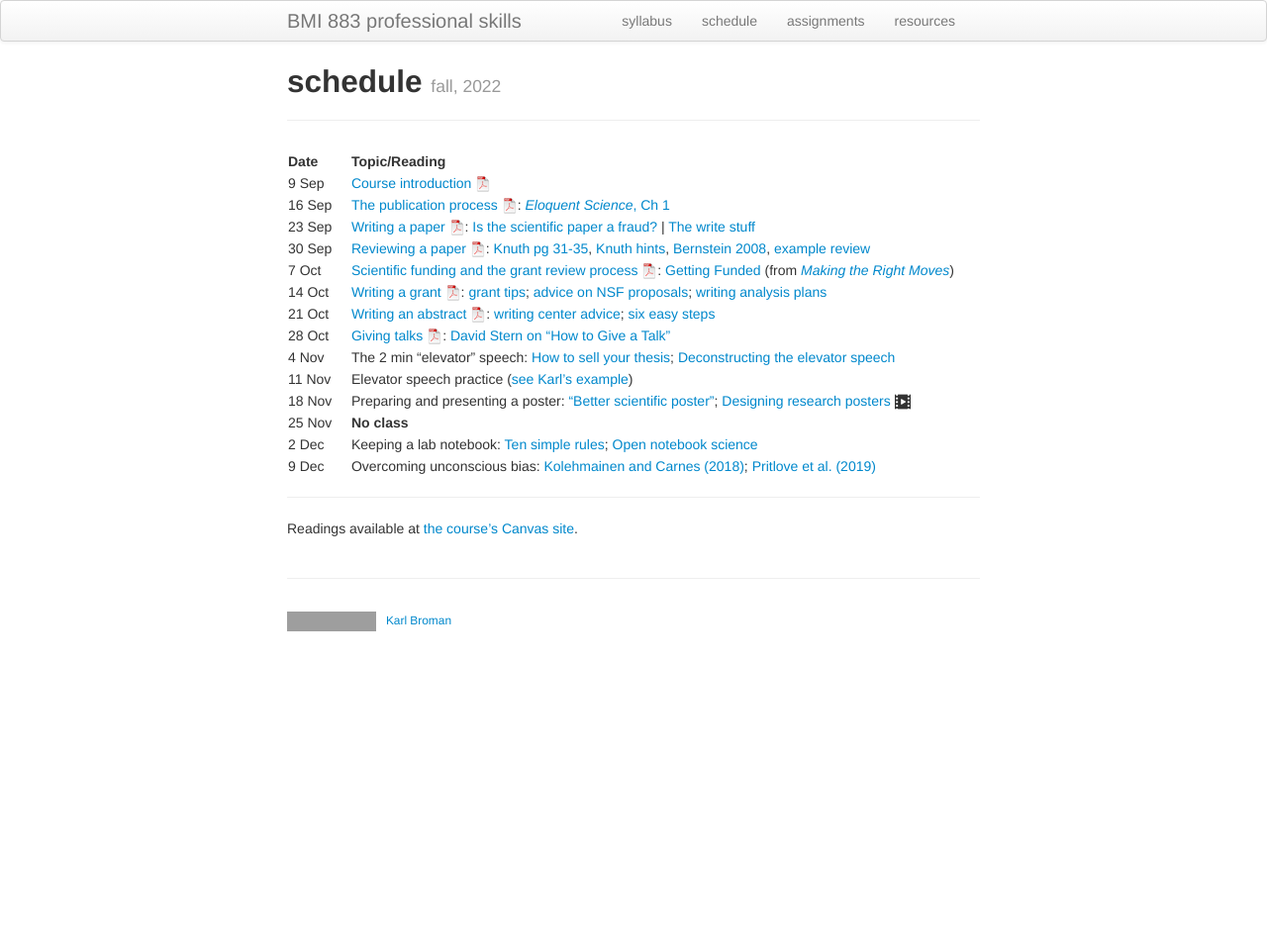
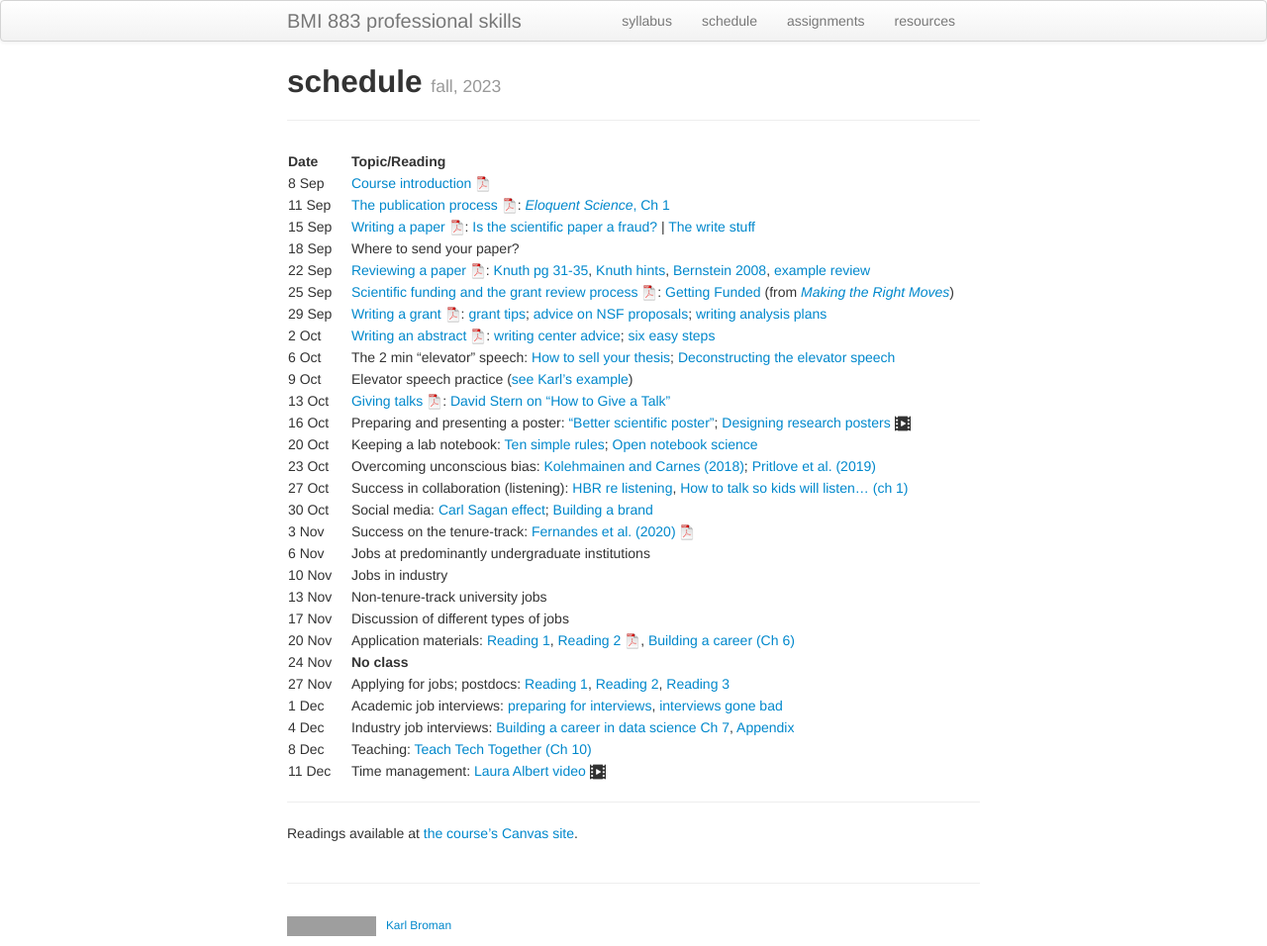
Before and after one commit to kbroman/BMI883, a Jekyll site: the page built from schedule.md, in a window 1280 px wide. Shown: the whole page at 99% size. Built offline with Jekyll 4.4.1, drawn with Linux system fonts in a browser that asks for light colours; before the commit the page ends 900 px from its top, so only the background shows below that; grey boxes are pictures that could not be loaded.

Commit message:
Update schedule (expand due to merging of 883 and 884)

```diff
--- a/schedule.md
+++ b/schedule.md
@@ -1,26 +1,41 @@
 ---
 layout: page
 title: schedule
-tagline: fall, 2022
+tagline: fall, 2023
 description: Schedule and readings for BMI 883, Biomedical data science professional skills
 ---
 
 | Date    | &nbsp;&nbsp;&nbsp;&nbsp;   | Topic/Reading  |
 | :------ | -- | :----- |
-| 9 Sep   |    | [Course introduction ![pdf logo](icons/pdf-icon.png)](slides/00_intro_slides.pdf) |
-| 16 Sep  |    | [The publication process ![slides pdf](icons/pdf-icon.png)](slides/01_publications.pdf): [_Eloquent Science_, Ch 1](https://ebookcentral.proquest.com/lib/wisc/reader.action?docID=1115549) |
-| 23 Sep  |    | [Writing a paper ![slides pdf](icons/pdf-icon.png)](slides/02_writing.pdf): [Is the scientific paper a fraud?](http://www.weizmann.ac.il/mcb/UriAlon/sites/mcb.UriAlon/files/uploads/medawar.pdf) \| [The write stuff](https://media.nature.com/original/magazine-assets/d41586-018-02404-4/d41586-018-02404-4.pdf) |
-| 30 Sep  |    | [Reviewing a paper ![slides pdf](icons/pdf-icon.png)](slides/03_reviewing.pdf): [Knuth pg 31-35](https://jmlr.csail.mit.edu/reviewing-papers/knuth_mathematical_writing.pdf), [Knuth hints](http://www.ifs.tuwien.ac.at/~silvia/research-tips/Knuth.pdf), [Bernstein 2008](https://www.markbernstein.org/elements/Reviewing.pdf), [example review](https://haldanessieve.org/2014/05/02/the-landscape-of-human-str-variation/#comment-41279) |
-| 7 Oct   |    | [Scientific funding and the grant review process ![slides pdf](icons/pdf-icon.png)](slides/04_grants.pdf): [Getting Funded](https://www.hhmi.org/sites/default/files/Educational%20Materials/Lab%20Management/Making%20the%20Right%20Moves/moves2_ch9.pdf#page=3) (from [_Making the Right Moves_](https://www.hhmi.org/science-education/programs/making-right-moves))|
-| 14 Oct   |    | [Writing a grant ![slides pdf](icons/pdf-icon.png)](slides/05_grantwriting.pdf): [grant tips](http://pages.cs.wisc.edu/~markhill/grant-tips.html); [advice on NSF proposals](https://www.cs.cmu.edu/~sfinger/advice/advice.html); [writing analysis plans](https://magazine.amstat.org/blog/2013/04/01/writingtipsfunding2013/) |
-| 21 Oct  |    | [Writing an abstract ![slides pdf](icons/pdf-icon.png)](slides/06_abstracts.pdf): [writing center advice](https://writing.wisc.edu/handbook/assignments/writing-an-abstract-for-your-research-paper/); [six easy steps](http://www.easterbrook.ca/steve/2010/01/how-to-write-a-scientific-abstract-in-six-easy-steps/) |
-| 28 Oct  |    | [Giving talks ![slides pdf](icons/pdf-icon.png)](slides/07_talks.pdf): [David Stern on "How to Give a Talk"](http://www.howtogiveatalk.com) |
-| 4 Nov  |    | The 2 min "elevator" speech: [How to sell your thesis](https://thesiswhisperer.com/2010/07/01/how-to-sell-your-thesis-in-3-minutes-or-less/); [Deconstructing the elevator speech](https://uclalibrary.github.io/research-tips/deconstructing-the-elevator-speech/) |
-| 11 Nov  |    | Elevator speech practice ([see Karl's example](elevator_speech_example.html))
-| 18 Nov  |    | Preparing and presenting a poster: ["Better scientific poster"](https://www.insidehighered.com/news/2019/06/24/theres-movement-better-scientific-posters-are-they-really-better); [Designing research posters ![video icon](icons/video-icon.png)](https://www.youtube.com/watch?v=XDJeSj7u488) |
-| 25 Nov  |    | **No class** |
-| 2 Dec  |    | Keeping a lab notebook: [Ten simple rules](https://doi.org/10.1371/journal.pcbi.1004385); [Open notebook science](https://crastina.se/open-notebook-science-the-carl-boettiger-interview-2/)  |
-| 9 Dec   |    | Overcoming unconscious bias: [Kolehmainen and Carnes (2018)](https://doi.org/10.1161/CIRCULATIONAHA.117.031295); [Pritlove et al. (2019)](https://doi.org/10.1016/S0140-6736(18)32267-0) |
+| 8 Sep   |    | [Course introduction ![pdf logo](icons/pdf-icon.png)](slides/00_intro_slides.pdf) |
+| 11 Sep  |    | [The publication process ![slides pdf](icons/pdf-icon.png)](slides/01_publications.pdf): [_Eloquent Science_, Ch 1](https://ebookcentral.proquest.com/lib/wisc/reader.action?docID=1115549) |
+| 15 Sep  |    | [Writing a paper ![slides pdf](icons/pdf-icon.png)](slides/02_writing.pdf): [Is the scientific paper a fraud?](http://www.weizmann.ac.il/mcb/UriAlon/sites/mcb.UriAlon/files/uploads/medawar.pdf) \| [The write stuff](https://media.nature.com/original/magazine-assets/d41586-018-02404-4/d41586-018-02404-4.pdf) |
+| 18 Sep  |    | Where to send your paper?
+| 22 Sep  |    | [Reviewing a paper ![slides pdf](icons/pdf-icon.png)](slides/03_reviewing.pdf): [Knuth pg 31-35](https://jmlr.csail.mit.edu/reviewing-papers/knuth_mathematical_writing.pdf), [Knuth hints](http://www.ifs.tuwien.ac.at/~silvia/research-tips/Knuth.pdf), [Bernstein 2008](https://www.markbernstein.org/elements/Reviewing.pdf), [example review](https://haldanessieve.org/2014/05/02/the-landscape-of-human-str-variation/#comment-41279) |
+| 25 Sep   |    | [Scientific funding and the grant review process ![slides pdf](icons/pdf-icon.png)](slides/04_grants.pdf): [Getting Funded](https://www.hhmi.org/sites/default/files/Educational%20Materials/Lab%20Management/Making%20the%20Right%20Moves/moves2_ch9.pdf#page=3) (from [_Making the Right Moves_](https://www.hhmi.org/science-education/programs/making-right-moves))|
+| 29 Sep   |    | [Writing a grant ![slides pdf](icons/pdf-icon.png)](slides/05_grantwriting.pdf): [grant tips](http://pages.cs.wisc.edu/~markhill/grant-tips.html); [advice on NSF proposals](https://www.cs.cmu.edu/~sfinger/advice/advice.html); [writing analysis plans](https://magazine.amstat.org/blog/2013/04/01/writingtipsfunding2013/) |
+| 2 Oct  |    | [Writing an abstract ![slides pdf](icons/pdf-icon.png)](slides/06_abstracts.pdf): [writing center advice](https://writing.wisc.edu/handbook/assignments/writing-an-abstract-for-your-research-paper/); [six easy steps](http://www.easterbrook.ca/steve/2010/01/how-to-write-a-scientific-abstract-in-six-easy-steps/) |
+| 6 Oct  |    | The 2 min "elevator" speech: [How to sell your thesis](https://thesiswhisperer.com/2010/07/01/how-to-sell-your-thesis-in-3-minutes-or-less/); [Deconstructing the elevator speech](https://uclalibrary.github.io/research-tips/deconstructing-the-elevator-speech/) |
+| 9 Oct  |    | Elevator speech practice ([see Karl's example](elevator_speech_example.html))
+| 13 Oct  |    | [Giving talks ![slides pdf](icons/pdf-icon.png)](slides/07_talks.pdf): [David Stern on "How to Give a Talk"](http://www.howtogiveatalk.com) |
+| 16 Oct  |    | Preparing and presenting a poster: ["Better scientific poster"](https://www.insidehighered.com/news/2019/06/24/theres-movement-better-scientific-posters-are-they-really-better); [Designing research posters ![video icon](icons/video-icon.png)](https://www.youtube.com/watch?v=XDJeSj7u488) |
+| 20 Oct  |    | Keeping a lab notebook: [Ten simple rules](https://doi.org/10.1371/journal.pcbi.1004385); [Open notebook science](https://crastina.se/open-notebook-science-the-carl-boettiger-interview-2/)  |
+| 23 Oct   |    | Overcoming unconscious bias: [Kolehmainen and Carnes (2018)](https://doi.org/10.1161/CIRCULATIONAHA.117.031295); [Pritlove et al. (2019)](https://doi.org/10.1016/S0140-6736(18)32267-0) |
+| 27 Oct   |    | Success in collaboration (listening): [HBR re listening](https://hbr.org/2021/12/how-to-become-a-better-listener), [How to talk so kids will listen... (ch 1)](https://bit.ly/3HhnFHY) |
+| 30 Oct  |    | Social media: [Carl Sagan effect](https://doi.org/10.1523/JNEUROSCI.0086-16.2016); [Building a brand](https://www.stephaniehicks.com/blog/building-a-brand-as-a-scientist/) |
+| 3 Nov  |    | Success on the tenure-track: [Fernandes et al. (2020)](https://doi.org/10.7554/eLife.54097) [![pdf icon](icons/pdf-icon.png)](https://bit.ly/3d3uA9b) |
+| 6 Nov  |    | Jobs at predominantly undergraduate institutions |
+| 10 Nov   |    | Jobs in industry |
+| 13 Nov  |    | Non-tenure-track university jobs |
+| 17 Nov  |    | Discussion of different types of jobs |
+| 20 Nov  |    | Application materials: [Reading 1](https://mitcommlab.mit.edu/broad/commkit/cover-letter-for-a-faculty-position/), [Reading 2 ![pdf icon](icons/pdf-icon.png)](https://hwpi.harvard.edu/files/ocs/files/gsas-cvs-and-cover-letters.pdf), [Building a career (Ch 6)](https://livebook.manning.com/book/build-your-career-in-data-science/chapter-6/1)
+| 24 Nov  |    | **No class** |
+| 27 Nov  |    | Applying for jobs; postdocs: [Reading 1](https://www.insidehighered.com/advice/2016/08/23/should-you-pursue-postdoc-or-not-essay), [Reading 2](https://www.nature.com/articles/d41586-020-03235-y), [Reading 3](http://simplystats.github.io/2011/12/28/grad-students-in-bio-statistics-do-a-postdoc/) |
+| 1 Dec  |    | Academic job interviews: [preparing for interviews](https://www.sciencemag.org/careers/2018/12/how-put-your-best-foot-forward-faculty-job-interviews), [interviews gone bad](https://www.insidehighered.com/blogs/globalhighered/faculty-job-interviews-gone-bad) |
+| 4 Dec   |    | Industry job interviews: [Building a career in data science Ch 7](https://livebook.manning.com/book/build-your-career-in-data-science/chapter-7/1), [Appendix](https://livebook.manning.com/book/build-a-career-in-data-science/appendix/) |
+| 8 Dec   |    | Teaching: [Teach Tech Together (Ch 10)](https://teachtogether.tech/en/index.html#s:motivation) |
+| 11 Dec  |    | Time management: [Laura Albert video ![video icon](icons/video-icon.png)](https://www.youtube.com/watch?v=Jmdz0p_gTww) |
+
 
 ---
 
```
